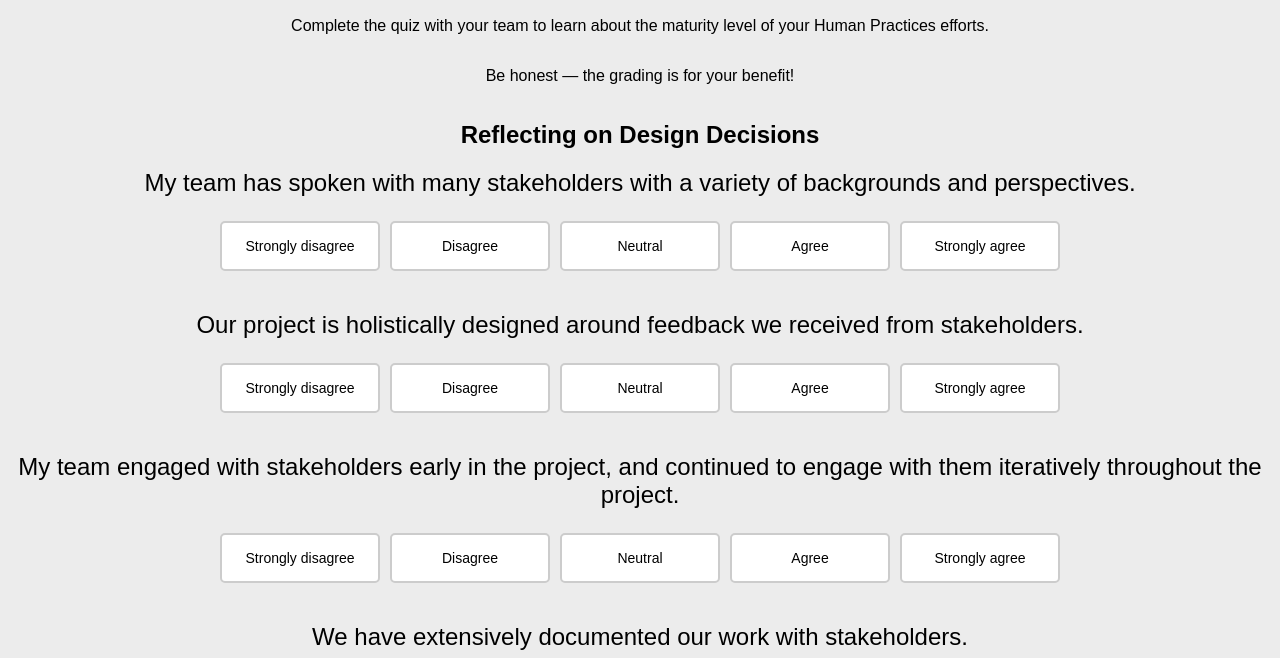
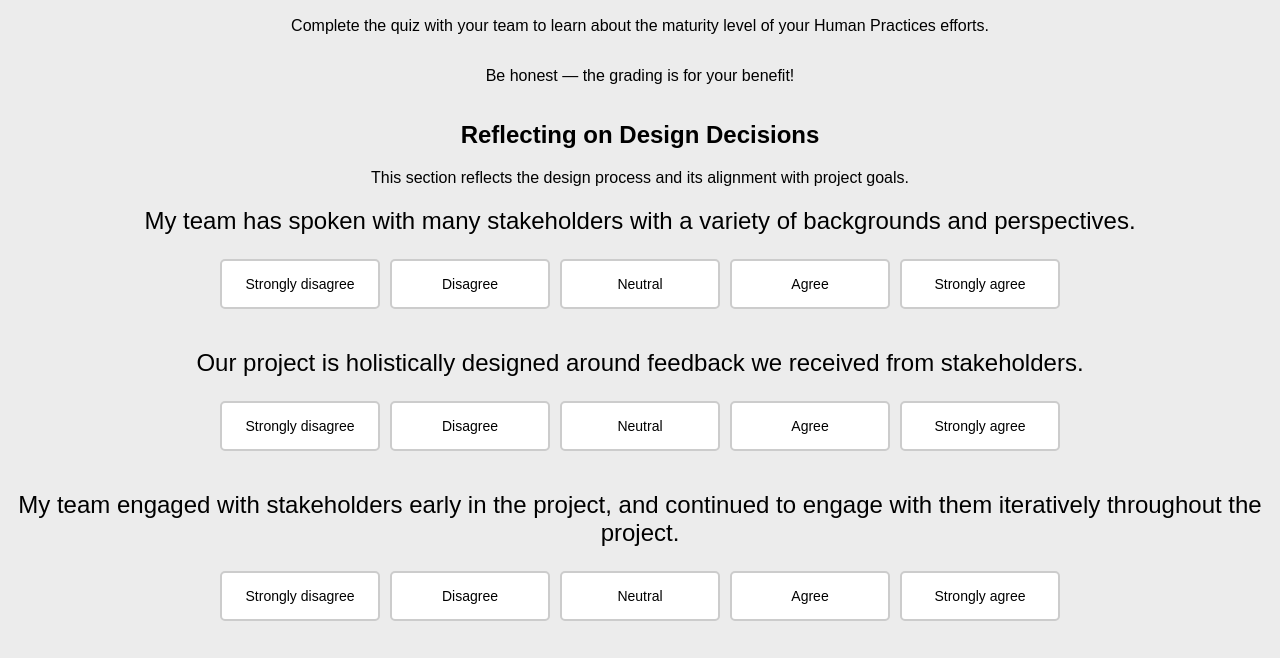
Before and after one commit to Casper-Feehily/iGEM-HackAthon, a plain HTML site: page index.html in a window 1280 px wide. Shown: the part 107-765 px from the top of the page. Drawn offline with nearby package versions, Linux system fonts and the light colour scheme.

Commit message:
Remove AI graph line, add descriptions to sections

```diff
--- a/index.html
+++ b/index.html
@@ -204,7 +204,7 @@
                 datasets: [
                   {
                     label: "User Input",
-                    data: [3, 4, 0, 5, 5, 5], // Use Alpine.js data
+                    data: [0, 0, 0, 0, 0, 0], // Use Alpine.js data
                     fill: true,
                     backgroundColor: "rgba(54, 162, 235, 0.2)",
                     borderColor: "rgb(54, 162, 235)",
@@ -212,17 +212,6 @@
                     pointBorderColor: "#fff",
                     pointHoverBackgroundColor: "#fff",
                     pointHoverBorderColor: "rgb(54, 162, 235)",
-                  },
-                  {
-                    label: "Ai-Evaluation",
-                    data: [3, 3, 4, 4, 5, 4], // Example data
-                    fill: true,
-                    backgroundColor: "rgba(75, 192, 192, 0.2)",
-                    borderColor: "rgb(75, 192, 192)",
-                    pointBackgroundColor: "rgb(75, 192, 192)",
-                    pointBorderColor: "#fff",
-                    pointHoverBackgroundColor: "#fff",
-                    pointHoverBorderColor: "rgb(75, 192, 192)",
                   },
                 ],
               },
@@ -257,6 +246,7 @@
       <template x-for="section in sections">
         <div class="section">
           <h2 x-text="section.title"></h2>
+          <p x-text="section.description"></p>
           <template x-for="question in section.questions">
             <div class="question-group">
               <p class="question" x-text="question.text"></p>
```
